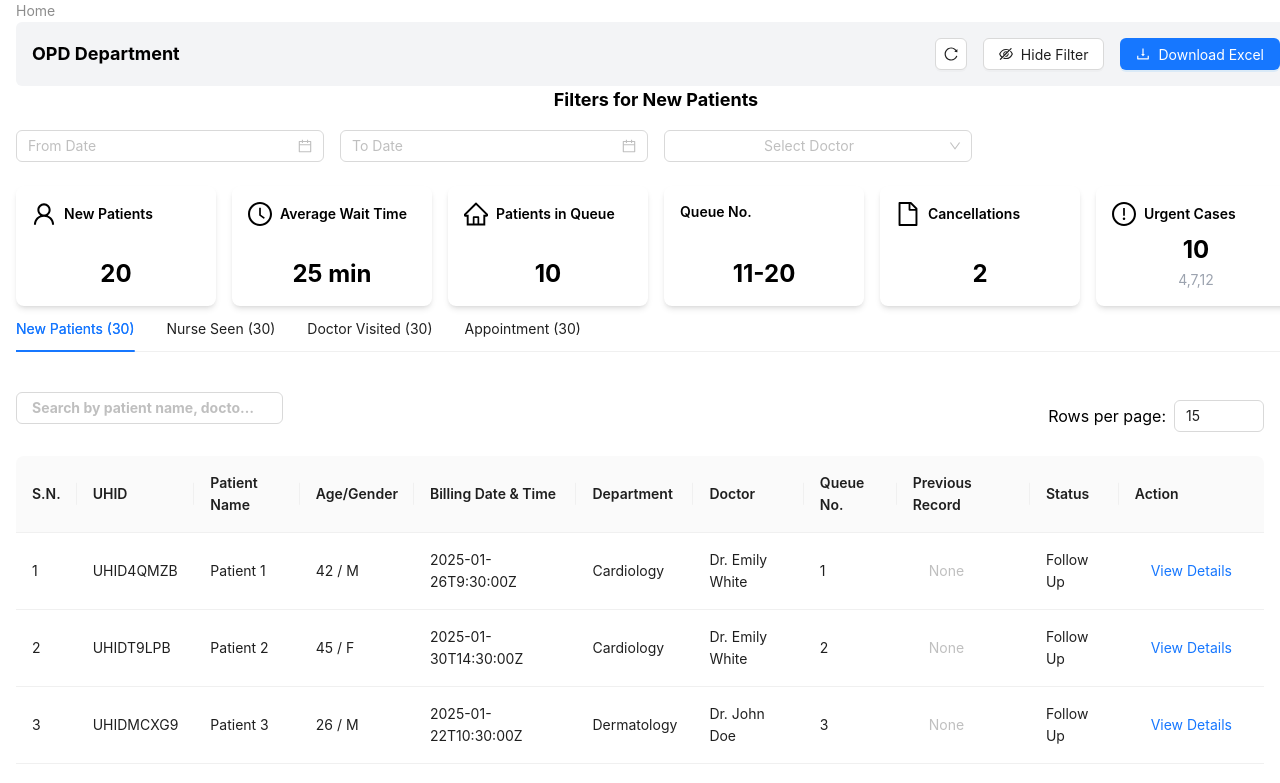
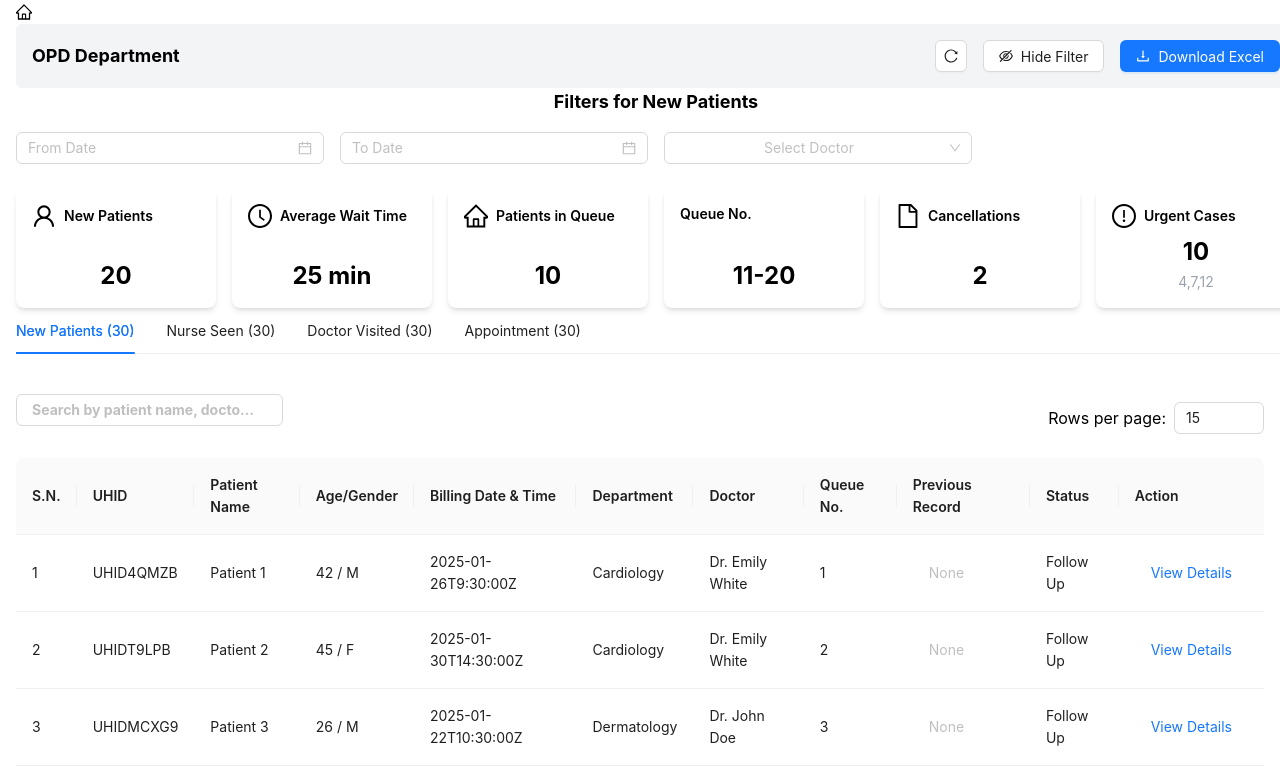
Before and after one commit to Devendra0123/midas-health-care-task, a React (Create React App) app: page / in a window 1280 px wide. Shown: the top 783 px of the page. Built offline with nearby package versions, Linux system fonts and the light colour scheme.

Commit message:
downgraded react version to v18

```diff
--- a/package.json
+++ b/package.json
@@ -13,8 +13,8 @@
     "i": "^0.3.7",
     "moment": "^2.30.1",
     "npm": "^11.0.0",
-    "react": "^19.0.0",
-    "react-dom": "^19.0.0",
+    "react": "^18.0.0",
+    "react-dom": "^18.0.0",
     "react-icons": "^5.4.0",
     "react-router-dom": "^7.1.3",
     "react-scripts": "5.0.1",
--- a/src/components/Breadcrumb/BreadcrumbComponent.tsx
+++ b/src/components/Breadcrumb/BreadcrumbComponent.tsx
@@ -2,6 +2,9 @@ import React from 'react';
 import { Breadcrumb } from 'antd';
 import { Link, useLocation, matchPath } from 'react-router-dom';
 import { routes } from '../../routes/AppRoutes';
+import {
+  HomeOutlined,
+} from '@ant-design/icons';
 
 const BreadcrumbComponent: React.FC = () => {
   const location = useLocation();
@@ -19,10 +22,12 @@ const BreadcrumbComponent: React.FC = () => {
   });
 
   return (
-    <>
-      <Breadcrumb items={[{ title: "Home", href:"/" }]} />
+    <div className='w-full flex items-center justify-start'>
+      <Link to="/">
+        <HomeOutlined />
+      </Link>
       {breadcrumbItems}
-    </>
+    </div>
   );
 };
 
```
Also changed, not shown: 1 other file (tests, documents, lock files or other folders).
